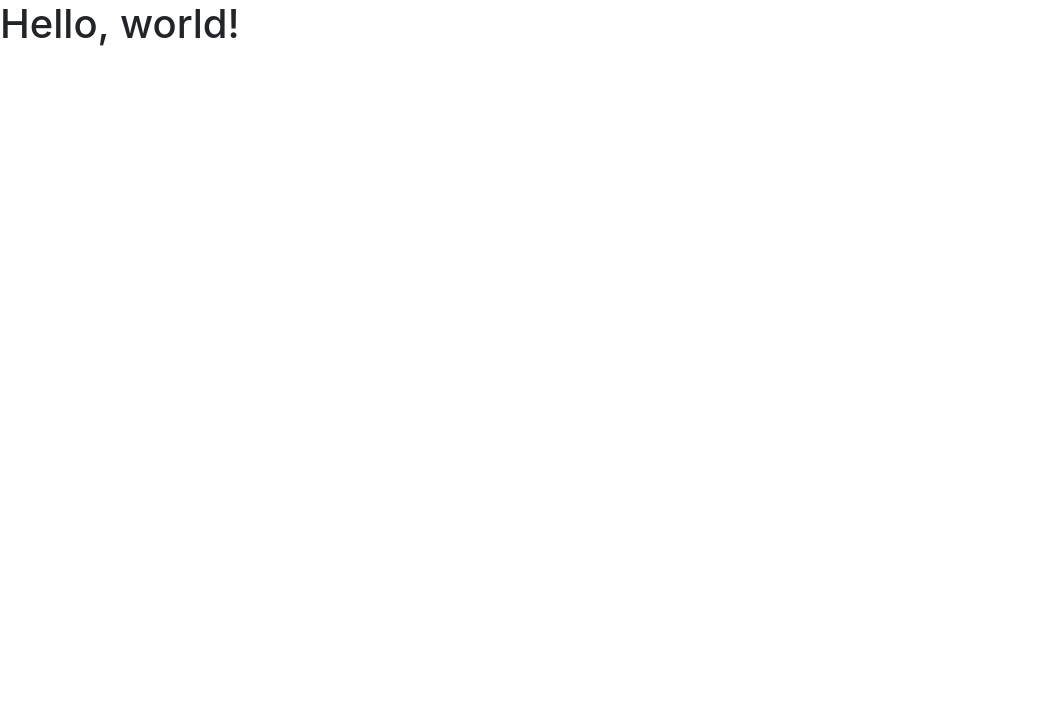
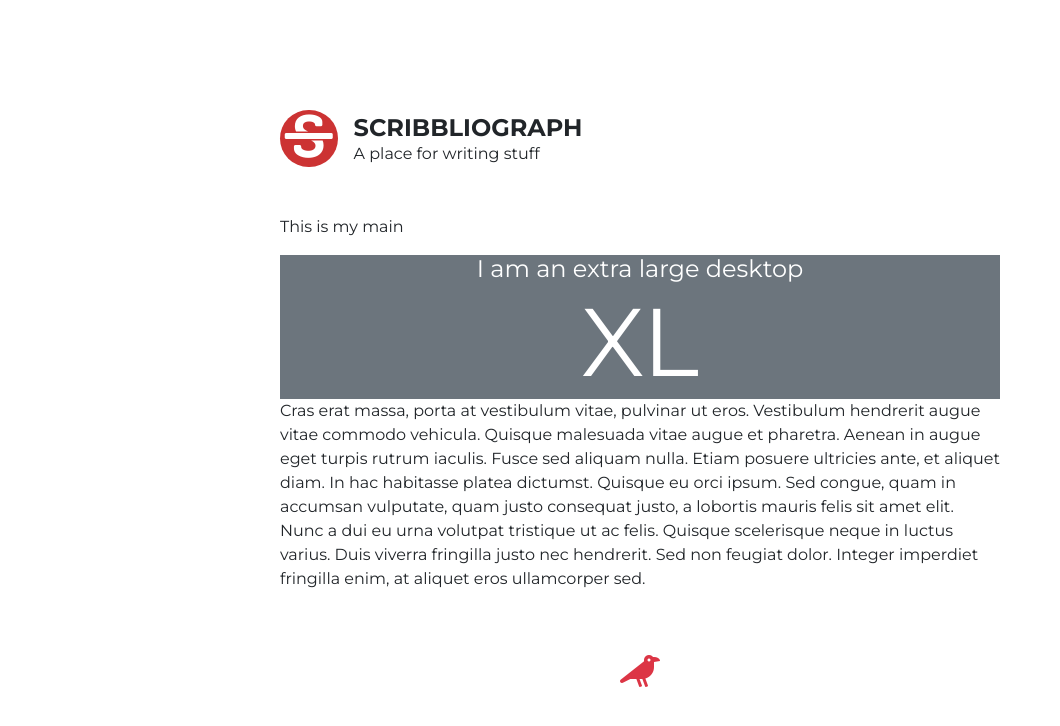
Before and after one commit to zmustapha/zmustapha.github.io, a plain HTML site: page index.html in a window 1280 px wide. Shown: the whole page, without its empty margins (0-1060 px from the left). Drawn offline with nearby package versions, Linux system fonts and the light colour scheme.

Commit message:
Playing around

```diff
--- /dev/null
+++ b/css/main.css
@@ -0,0 +1,66 @@
+@import url('https://fonts.googleapis.com/css?family=Montserrat:400,700|Bitter:700');
+
+html {
+    height: 100%;
+}
+
+body {
+    font-family: Montserrat, Sans-serif;
+    min-height: 100%;
+    width: 100%;
+}
+
+/* My logo */
+
+.logo {
+    border: 0;
+    border-radius: 50%;
+    padding: 0;
+    margin: 0 1rem 0 0;
+    height: 3.6rem;
+    width: 3.6rem;
+    font-family: Bitter, Serif;
+    font-size: 3rem;
+    line-height: 3.5rem;
+    text-align: center;
+    color: #fff;
+    background-color: #cc3333;
+    overflow: hidden;
+}
+
+.logo a {
+    text-decoration: none;
+    color: #fff;
+}
+
+.title {
+    text-transform: uppercase;
+    font-weight: bold;
+    font-size: 1.5rem;
+}
+
+.description {
+    line-height: 100%;
+}
+
+/* Extra small devices (portrait phones, less than 576px)
+No media query for `xs` since this is the default in Bootstrap */
+
+/*  Small devices (landscape phones, 576px and up)  */
+@media (min-width: 576px) {
+}
+
+/*  Medium devices (tablets, 768px and up)  */
+@media (min-width: 768px) {
+    body {
+        max-width: 45rem;
+    }
+}
+
+/*  Large devices (desktops, 992px and up)  */
+@media (min-width: 992px) {
+}
+
+/*  Extra large devices (large desktops, 1200px and up)  */
+@media (min-width: 1200px) {
+}
--- a/index.html
+++ b/index.html
@@ -8,12 +8,44 @@
 
 
     <link rel="stylesheet" href="https://stackpath.bootstrapcdn.com/bootstrap/4.1.3/css/bootstrap.min.css" integrity="sha384-MCw98/SFnGE8fJT3GXwEOngsV7Zt27NXFoaoApmYm81iuXoPkFOJwJ8ERdknLPMO" crossorigin="anonymous">
+
     <link rel="stylesheet" href="https://use.fontawesome.com/releases/v5.3.1/css/all.css" integrity="sha384-mzrmE5qonljUremFsqc01SB46JvROS7bZs3IO2EmfFsd15uHvIt+Y8vEf7N7fWAU" crossorigin="anonymous">
 
-    <title>Hello, world!</title>
+    <link rel="stylesheet" href="https://zmustapha.github.io/css/main.css">
+
+    <title>Scribbliograph</title>
 </head>
-  <body>
-    <h1>Hello, world!</h1>
+<body class="d-flex flex-column justify-content-center px-3 px-md-0 mx-auto">
+
+<header role="banner" id="headcontainer" class="d-flex flex-row">
+    <div class="logo"><i class="fas fa-strikethrough"></i></div>
+    <div class="info">
+        <div class="title">Scribbliograph</div>
+        <div class="description">A place for writing stuff</div>
+    </div>
+</header>
+
+<main class="py-5">
+<p>This is my main</p>
+
+<div class="text-white text-center bg-secondary">
+<div class="d-none d-xl-block"><span class="h4">I am an extra large desktop</span><span class="display-1 d-block">XL</span></div>
+<div class="d-none d-lg-block d-xl-none"><span class="h4">I am a large desktop</span><span class="display-1 d-block">LG</span></div>
+<div class="d-none d-md-block d-lg-none"><span class="h4">I am a medium desktop, tablet</span><span class="display-1 d-block">MD</span></div>
+<div class="d-none d-sm-block d-md-none"><span class="h4">I am a small device</span><span class="display-1 d-block">SM</span></div>
+<div class="d-block d-sm-none"><span class="h4">I am an extra small device</span><span class="display-1 d-block">XS</span></div>
+</div>
+
+<p>
+Cras erat massa, porta at vestibulum vitae, pulvinar ut eros. Vestibulum hendrerit augue vitae commodo vehicula. Quisque malesuada vitae augue et pharetra. Aenean in augue eget turpis rutrum iaculis. Fusce sed aliquam nulla. Etiam posuere ultricies ante, et aliquet diam. In hac habitasse platea dictumst. Quisque eu orci ipsum. Sed congue, quam in accumsan vulputate, quam justo consequat justo, a lobortis mauris felis sit amet elit. Nunc a dui eu urna volutpat tristique ut ac felis. Quisque scelerisque neque in luctus varius. Duis viverra fringilla justo nec hendrerit. Sed non feugiat dolor. Integer imperdiet fringilla enim, at aliquet eros ullamcorper sed.
+</p>
+
+</main>
+
+<footer class="text-danger text-center">
+<i class="fas fa-crow fa-2x"></i>
+
+</footer>
 
 
 
--- a/sitemap.xml
+++ b/sitemap.xml
@@ -3,17 +3,17 @@
   xmlns:xhtml="http://www.w3.org/1999/xhtml">
 
   <url>
-    <loc>http://example.org/categories/</loc>
+    <loc>https://zmustapha.github.io/categories/</loc>
     <priority>0</priority>
   </url>
 
   <url>
-    <loc>http://example.org/tags/</loc>
+    <loc>https://zmustapha.github.io/</loc>
     <priority>0</priority>
   </url>
 
   <url>
-    <loc>http://example.org/</loc>
+    <loc>https://zmustapha.github.io/tags/</loc>
     <priority>0</priority>
   </url>
 
```
Also changed, not shown: categories/index.xml (+4 -4 lines), index.xml (+4 -4 lines), tags/index.xml (+4 -4 lines). Lines whose indentation alone changed are shown as unchanged.
